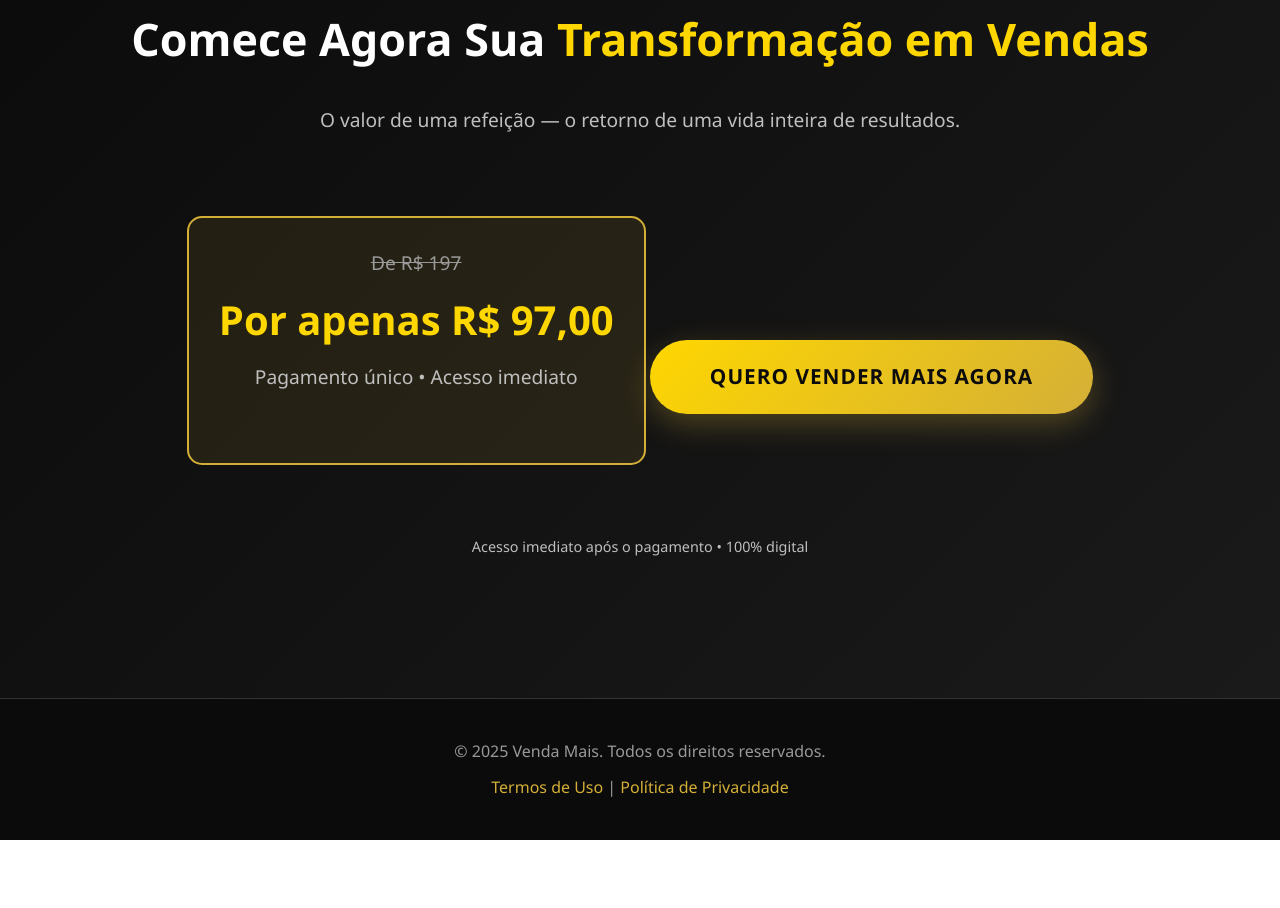
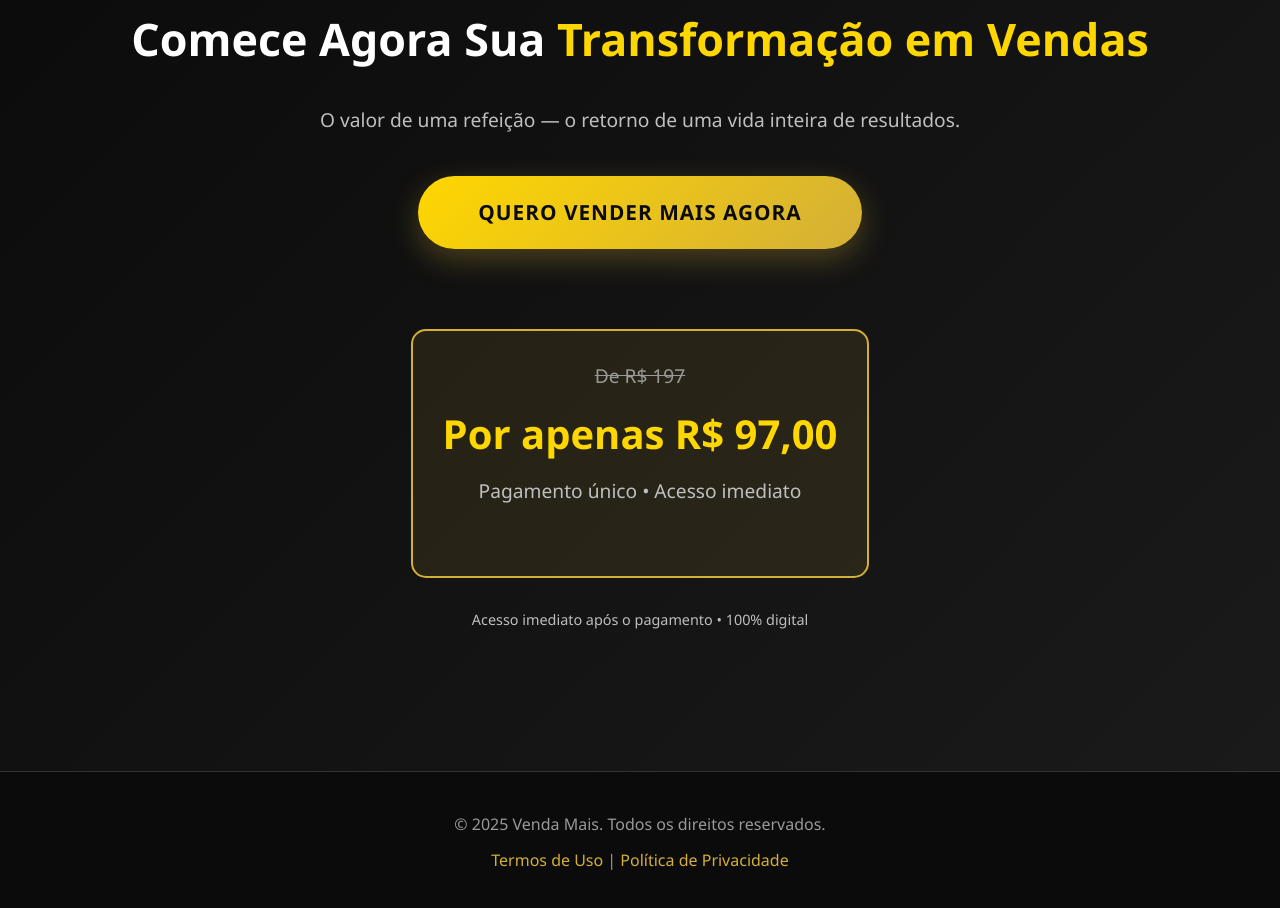
Before and after one commit to imthemindset/Vendas-em-Alta-Performance, a plain HTML site: page index.html in a window 1280 px wide. Shown: the part 6201-7109 px from the top of the page. Before the commit the page ends 7041 px from the top, so only its background shows below. Drawn offline with Linux system fonts and the light colour scheme.

Commit message:
Update index.html

```diff
--- a/index.html
+++ b/index.html
@@ -636,13 +636,15 @@
         <h2>Comece Agora Sua <span class="gold-highlight">Transformação em Vendas</span></h2>
         <p>O valor de uma refeição — o retorno de uma vida inteira de resultados.</p>
 
-        <div class="price-box" style="margin-bottom: 40px;">
-            <div class="old-price">De R$ 197</div>
-            <div class="new-price">Por apenas R$ 97,00</div>
-            <p style="color: #BFBFBF; margin-top: 10px;">Pagamento único • Acesso imediato</p>
+        <div style="display: flex; flex-direction: column; align-items: center; gap: 20px;">
+            <a href="https://pay.hotmart.com/V89064559H" class="cta-button">Quero Vender Mais Agora</a>
+
+            <div class="price-box">
+                <div class="old-price">De R$ 197</div>
+                <div class="new-price">Por apenas R$ 97,00</div>
+                <p style="color: #BFBFBF; margin-top: 10px;">Pagamento único • Acesso imediato</p>
+            </div>
         </div>
-
-        <a href="https://pay.hotmart.com/V89064559H" class="cta-button">Quero Vender Mais Agora</a>
 
         <p style="margin-top: 30px; font-size: 0.9rem;">Acesso imediato após o pagamento • 100% digital</p>
     </section>
```
